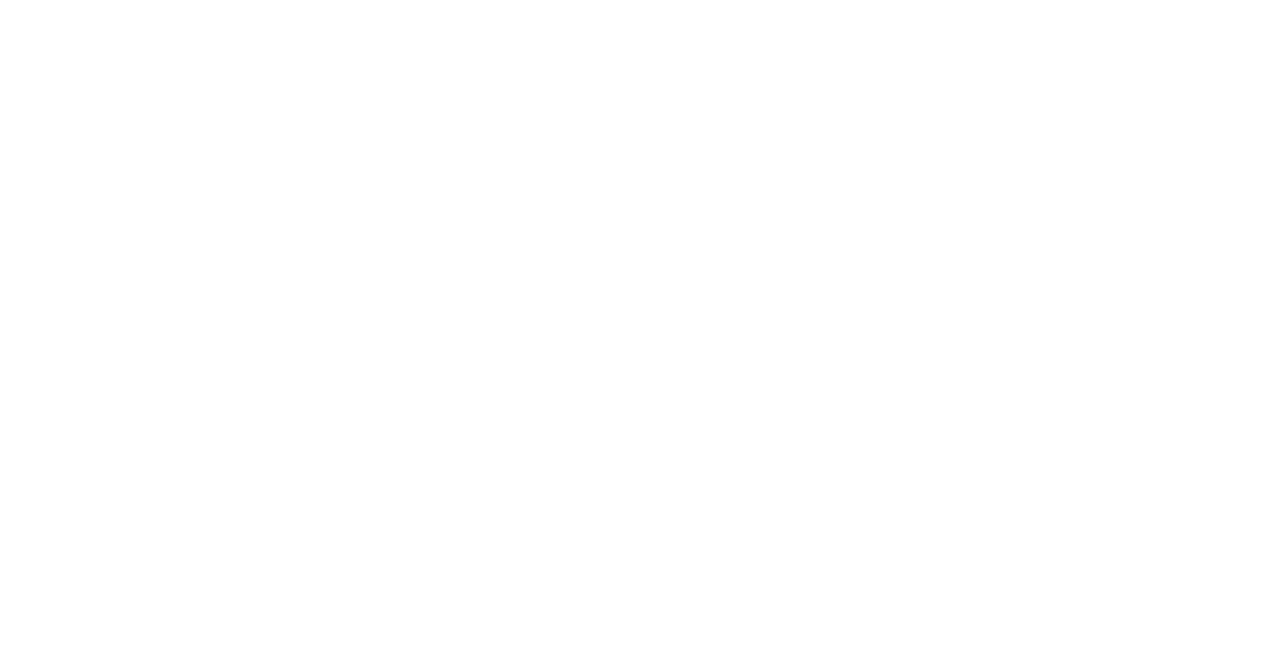
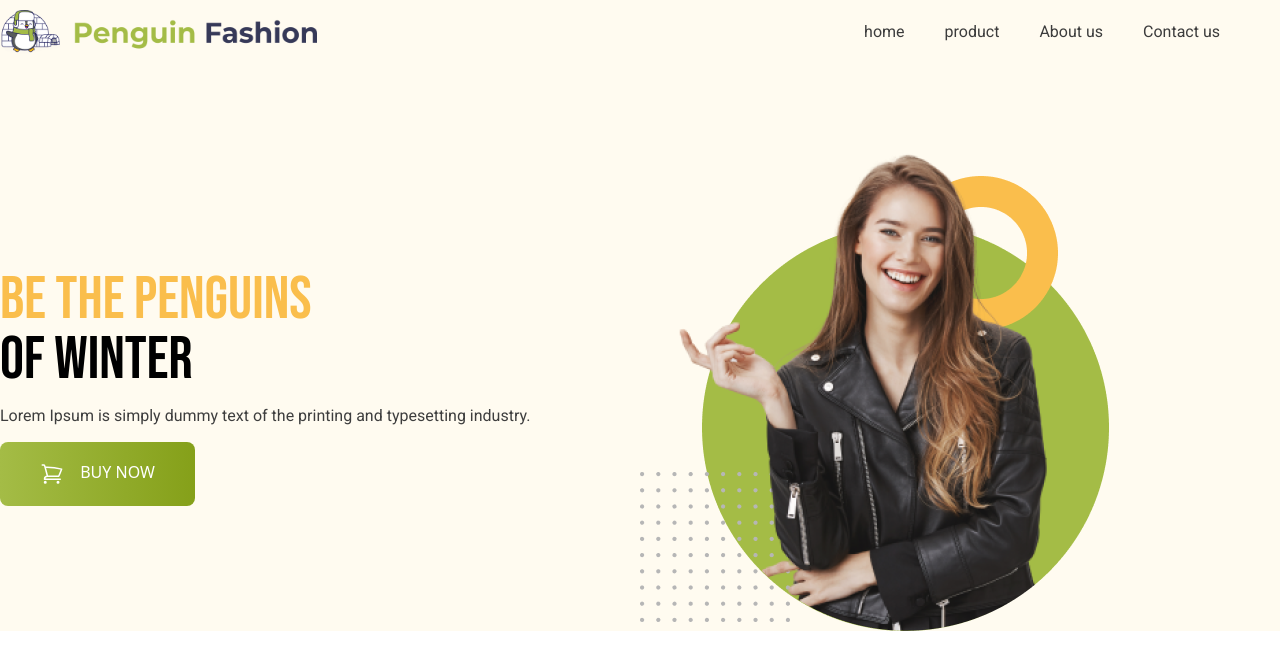
Before and after one commit to alamshuvo/penguin-fashion, a plain HTML site: page index.html in a window 1280 px wide. Drawn offline with nearby package versions, Linux system fonts and the light colour scheme.

Commit message:
header area

```diff
--- a/index.html
+++ b/index.html
@@ -1,19 +1,90 @@
 <!DOCTYPE html>
 <html lang="en">
-<head>
-    <meta charset="UTF-8">
-    <meta name="viewport" content="width=device-width, initial-scale=1.0">
+  <head>
+    <meta charset="UTF-8" />
+    <meta name="viewport" content="width=device-width, initial-scale=1.0" />
     <title>Penguin Fashion</title>
-</head>
-<body>
-    <header>
+    <!-- font family -->
+    <link rel="preconnect" href="https://fonts.googleapis.com" />
+    <link rel="preconnect" href="https://fonts.gstatic.com" crossorigin />
+    <link
+      href="https://fonts.googleapis.com/css2?family=Bebas+Neue&family=Roboto:wght@400;500;700;900&display=swap"
+      rel="stylesheet"
+    />
+    <!-- tailwind cdn -->
+    <script src="https://cdn.tailwindcss.com"></script>
+    <!-- some css -->
+    <style>
+      html {
+        scroll-behavior: smooth;
+      }
+      .container {
+        max-width: 80rem;
+        width: 80%;
+        box-sizing: border-box;
+      }
+      .font-roboto {
+        font-family: "Roboto", sans-serif;
+      }
+      .font-Bebas-Neue {
+        font-family: "Bebas Neue", sans-serif;
+      }
+    </style>
+  </head>
+  <body>
+    <!-- header section -->
+    <header class="bg-[#FFFBF0] ">
+      <!-- nav section -->
+      <nav class="container m-auto">
+        <div class="flex justify-between items-center">
+          <div class="w-80">
+            <img src="./icons/logo.png" alt="" />
+          </div>
+          <div>
+            <div>
+              <ul class="flex gap-10 font-roboto text-base text-[#3C3C3C] p-5 mr-10 ">
+                <li><a href="#">home</a></li>
+                <li><a href="#">product</a></li>
+                <li><a href="#">About us</a></li>
+                <li><a href="#">Contact us</a></li>
+              </ul>
+            </div>
+          </div>
+        </div>
+      </nav>
+      <!-- banner section -->
+      <section class="container  m-auto mt-20 flex justify-between items-center" >
+        <!-- banner left side -->
+        <div class="w-6/12  leading-3 font-normal">
+          <h2 class="text-6xl mb-5 font-Bebas-Neue">
+            <span class="text-[#FABE4C] font-Bebas-Neue ">Be the Penguins</span><br />
+            of Winter
+          </h2>
+          <p class="mb-5 text-[#3E3E3E] font-roboto ">
+            Lorem Ipsum is simply dummy text of the printing and typesetting
+            industry.
+          </p>
 
+          <button class=" justify-between px-10 py-5 bg-gradient-to-r from-[#A4BC46] to-[#85A019] text-white rounded-lg uppercase font-medium">
+            <svg xmlns="http://www.w3.org/2000/svg" fill="none" viewBox="0 0 24 24" stroke-width="1.5" stroke="currentColor" class="w-6 h-6 inline mr-3">
+                <path stroke-linecap="round" stroke-linejoin="round" d="M2.25 3h1.386c.51 0 .955.343 1.087.835l.383 1.437M7.5 14.25a3 3 0 0 0-3 3h15.75m-12.75-3h11.218c1.121-2.3 2.1-4.684 2.924-7.138a60.114 60.114 0 0 0-16.536-1.84M7.5 14.25 5.106 5.272M6 20.25a.75.75 0 1 1-1.5 0 .75.75 0 0 1 1.5 0Zm12.75 0a.75.75 0 1 1-1.5 0 .75.75 0 0 1 1.5 0Z" />
+              </svg>
+
+
+
+            Buy now
+          </button>
+        </div>
+        <!-- banner rightt side -->
+        <div class="w-6/12">
+            <img src="./images/model.png" alt="">
+        </div>
+      </section>
     </header>
     <main>
 
+
     </main>
-    <footer>
-
-    </footer>
-</body>
+    <footer></footer>
+  </body>
 </html>
```
Also changed, not shown: tailwind.config.js (added, +10 -0 lines).
